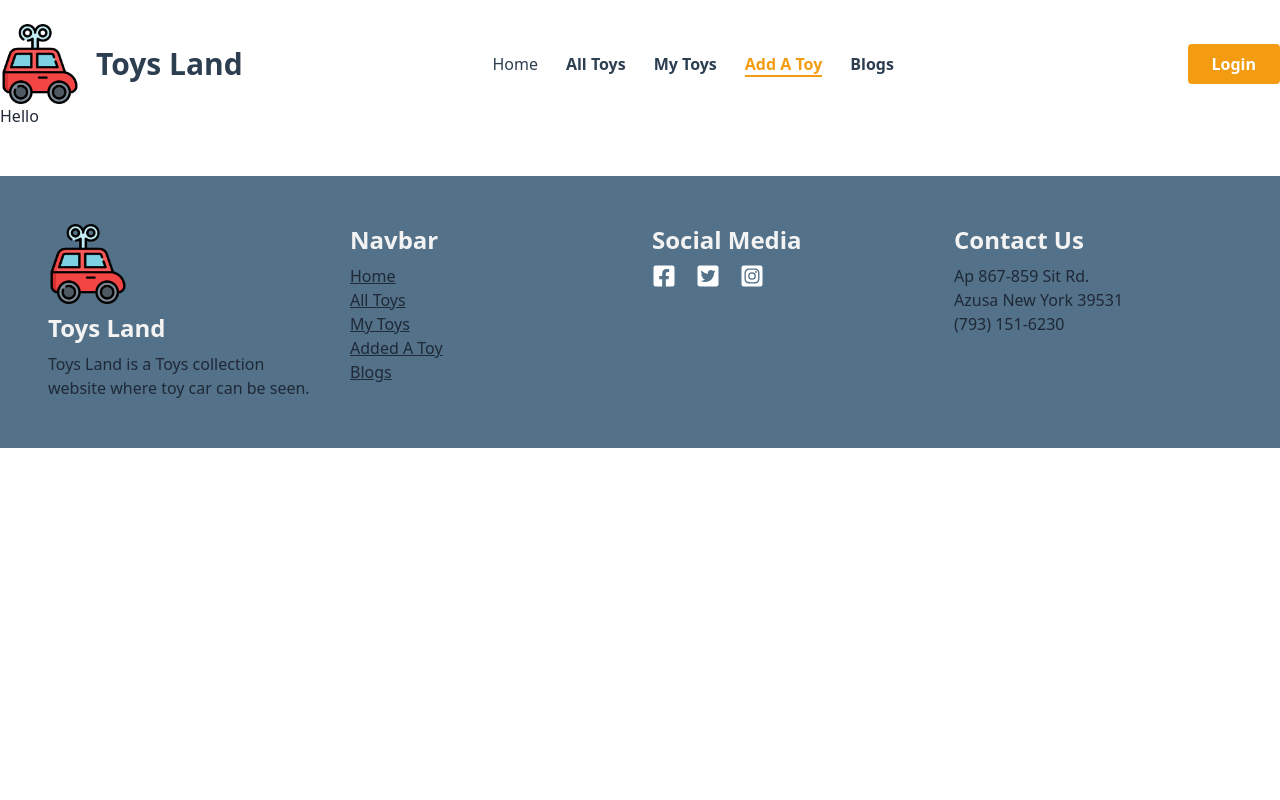
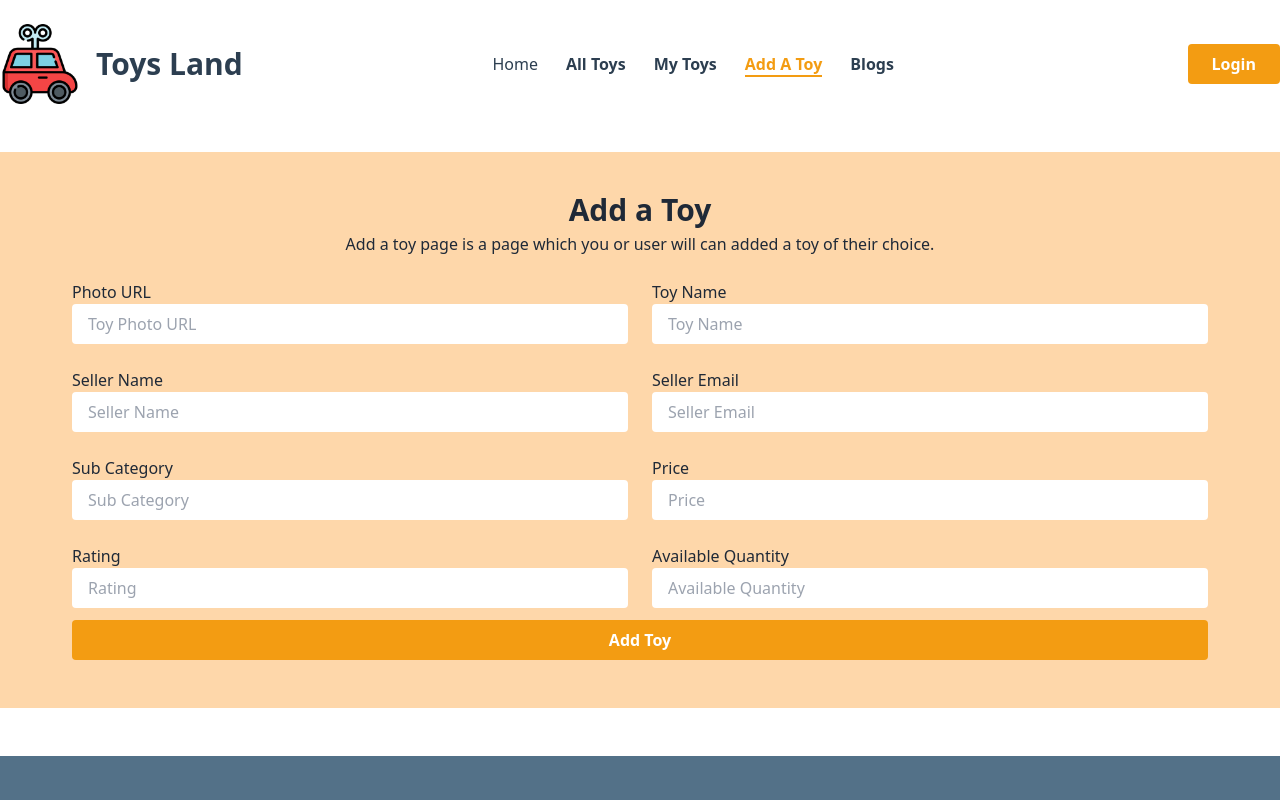
Before and after one commit to emamjion/toys-land-client, a React (Vite) app: page /add-toy in a window 1280 px wide. Shown: the top 800 px of the page. Built offline with nearby package versions, Linux system fonts and the light colour scheme; no server answers.

Commit message:
added toys route finished

```diff
--- a/package.json
+++ b/package.json
@@ -19,7 +19,8 @@
     "react-icons": "^4.8.0",
     "react-rating": "^2.0.5",
     "react-router-dom": "^6.11.2",
-    "sort-by": "^1.2.0"
+    "sort-by": "^1.2.0",
+    "sweetalert2": "^11.7.5"
   },
   "devDependencies": {
     "@types/react": "^18.0.28",
--- a/src/components/AddToy/AddToy.jsx
+++ b/src/components/AddToy/AddToy.jsx
@@ -1,9 +1,94 @@
 import React from 'react';
+import Swal from 'sweetalert2';
 
 const AddToy = () => {
+    const handleAddToy = (event) => {
+        event.preventDefault();
+        const form = event.target;
+        const toyName = form.name.value;
+        const photoUrl = form.photo.value;
+        const sellerName = form.sellername.value;
+        const sellerEmail = form.selleremail.value;
+        const category = form.category.value;
+        const price = form.price.value;
+        const rating = form.rating.value;
+        const quantity = form.quantity.value;
+        // console.log(toyName, photoUrl, sellerName, sellerEmail, category, price, rating, quantity);
+
+        const newToy = { toyName, photoUrl, sellerName, sellerEmail, category, price, rating, quantity };
+        console.log(newToy);
+
+        // send toy data
+        fetch('http://localhost:5000/addToy', {
+            method: 'POST',
+            headers: {
+                'content-type' : 'application/json'
+            },
+            body : JSON.stringify(newToy)
+        })
+        .then(res => res.json())
+        .then(data => {
+            console.log(data);
+            if(data.insertedId){
+                Swal.fire({
+                    position: 'top-end',
+                    icon: 'success',
+                    title: 'Your Toy Added successfully',
+                    showConfirmButton: false,
+                    timer: 1500
+                })
+            }
+        })
+
+    }
+
     return (
-        <div>
-            <h3>Hello</h3>
+        <div className='my-12 bg-orange-200 p-6'>
+            <div className='text-center'>
+                <h3 className='text-3xl font-semibold mt-4 mb-1'>Add a Toy</h3>
+                <p>
+                    Add a toy page is a page which you or user will can added a toy of their choice.
+                </p>
+            </div>
+            <form onSubmit={handleAddToy} className='mx-12 my-6'>
+                <div className='grid grid-cols-1 md:grid-cols-2 gap-6'>
+                    <div className=''>
+                        <span className='font-medium mb-2'>Photo URL</span>
+                        <input className='w-full px-4 py-2 rounded' type="text" name="photo" placeholder='Toy Photo URL' />
+                    </div>
+                    <div>
+                        <span  className='font-medium mb-2'>Toy Name</span>
+                        <input className='w-full px-4 py-2 rounded' type="text" name="name" placeholder='Toy Name' />
+                    </div>
+                    <div>
+                        <span  className='font-medium mb-2'>Seller Name</span>
+                        <input className='w-full px-4 py-2 rounded' type="text" name="sellername" placeholder='Seller Name' />
+                    </div>
+                    <div>
+                        <span  className='font-medium mb-2'>Seller Email</span>
+                        <input className='w-full px-4 py-2 rounded' type="email" name="selleremail" placeholder='Seller Email' />
+                    </div>
+                    <div>
+                        <span  className='font-medium mb-2'>Sub Category</span>
+                        <input className='w-full px-4 py-2 rounded' type="text" name="category" placeholder='Sub Category' />
+                    </div>
+                    <div>
+                        <span  className='font-medium mb-2'>Price</span>
+                        <input className='w-full px-4 py-2 rounded' type="text" name="price" placeholder='Price' />
+                    </div>
+                    <div>
+                        <span  className='font-medium mb-2'>Rating</span>
+                        <input className='w-full px-4 py-2 rounded' type="text" name="rating" placeholder='Rating' />
+                    </div>
+                    <div>
+                        <span  className='font-medium mb-2'>Available Quantity</span>
+                        <input className='w-full px-4 py-2 rounded' type="text" name="quantity" placeholder='Available Quantity' />
+                    </div>
+                </div>
+                <div className='mt-3'>
+                    <input className='px-6 cursor-pointer py-2 bg-[#f39c12] text-white font-semibold rounded w-full' type="submit" value="Add Toy" />
+                </div>
+            </form>
         </div>
     );
 };
```
Also changed, not shown: 1 other file (tests, documents, lock files or other folders).
